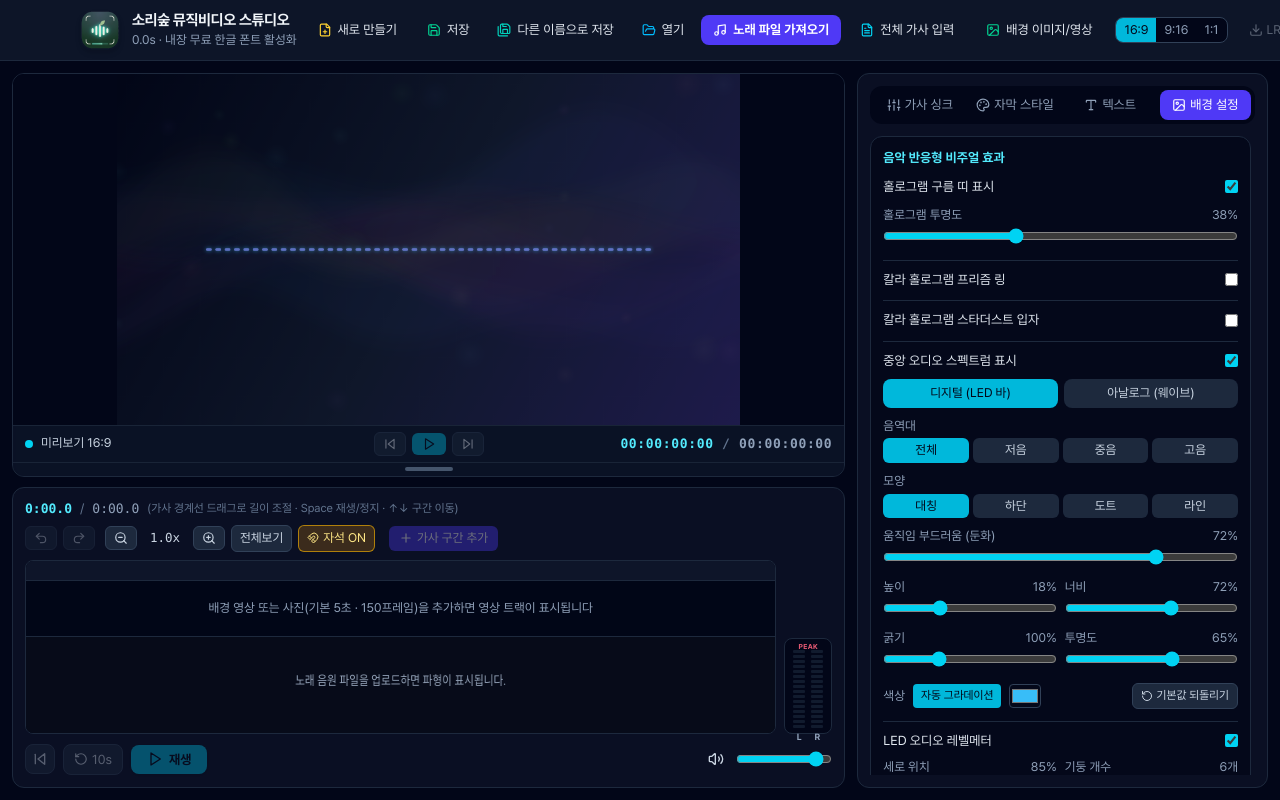
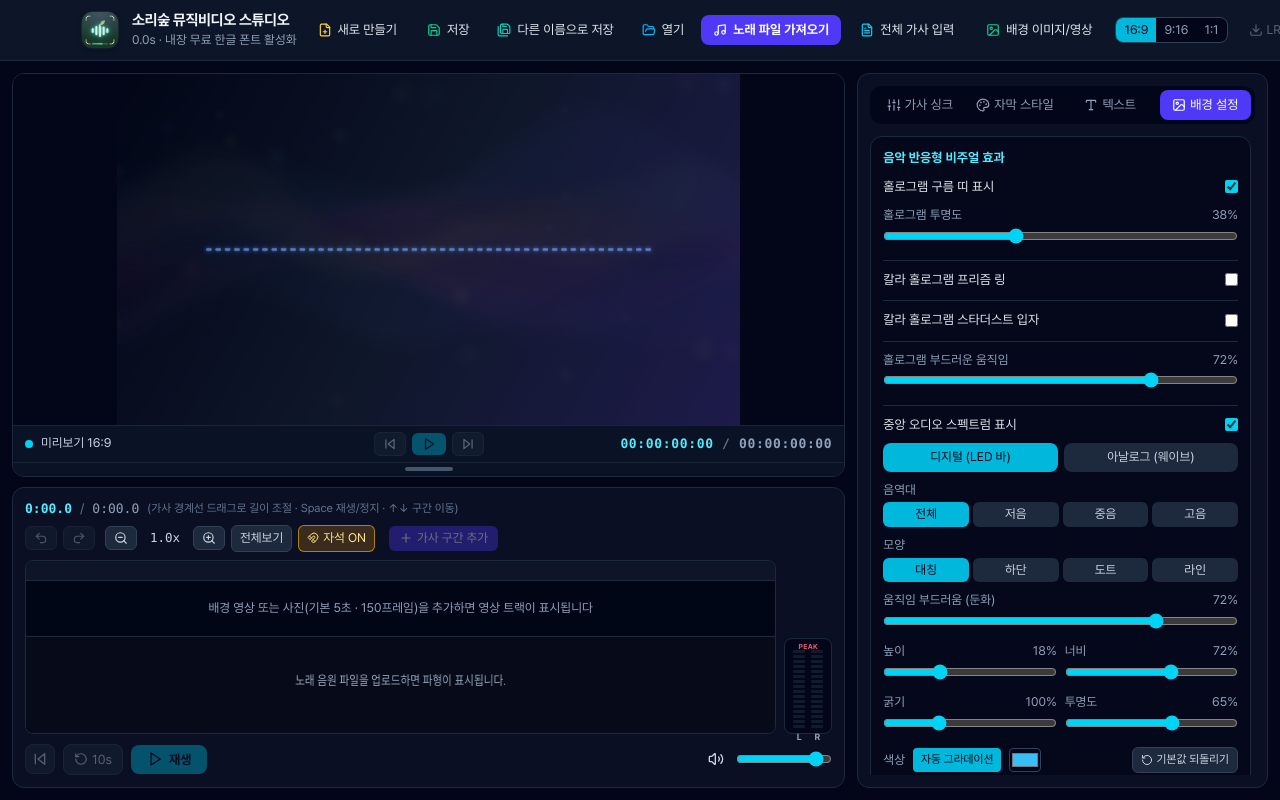
Before and after one commit to creatorjosephkr/sorisoop-studio, a React (Vite) app: page / in a window 1280 px wide. Both pictures are taken after a click on the button "배경 설정". Built offline with nearby package versions, Linux system fonts and the light colour scheme; a web font is replaced by a local one.

Commit message:
feat: add smoothing control for music-reactive hologram visual effects

```diff
--- a/src/App.tsx
+++ b/src/App.tsx
@@ -241,6 +241,7 @@ export function App() {
     prismRingOpacity: initialSettings.visualEffects?.prismRingOpacity ?? 0.55,
     prismParticlesEnabled: initialSettings.visualEffects?.prismParticlesEnabled ?? false,
     prismParticlesOpacity: initialSettings.visualEffects?.prismParticlesOpacity ?? 0.6,
+    hologramSmoothing: initialSettings.visualEffects?.hologramSmoothing ?? 0.72,
     spectrumEnabled: initialSettings.visualEffects?.spectrumEnabled ?? true,
     spectrumMode:
       initialSettings.visualEffects?.spectrumMode ?? DEFAULT_SPECTRUM_SETTINGS.spectrumMode,
@@ -2169,6 +2170,31 @@ export function App() {
                     )}
                   </div>
 
+                  {(visualEffects.hologramEnabled ||
+                    visualEffects.prismRingEnabled ||
+                    visualEffects.prismParticlesEnabled) && (
+                    <div className="border-t border-slate-800 pt-2.5">
+                      <div className="mb-1 flex justify-between text-[11px] text-slate-400">
+                        <span>홀로그램 부드러운 움직임</span>
+                        <span>{Math.round((visualEffects.hologramSmoothing ?? 0.72) * 100)}%</span>
+                      </div>
+                      <input
+                        type="range"
+                        min={0}
+                        max={0.94}
+                        step={0.02}
+                        value={visualEffects.hologramSmoothing ?? 0.72}
+                        onChange={(e) =>
+                          setVisualEffects((v) => ({
+                            ...v,
+                            hologramSmoothing: Number(e.target.value),
+                          }))
+                        }
+                        className="w-full accent-cyan-400"
+                      />
+                    </div>
+                  )}
+
                   <div className="border-t border-slate-800 pt-2.5 space-y-2.5">
                     <label className="flex items-center justify-between">
                       <span className="text-slate-200">중앙 오디오 스펙트럼 표시</span>
--- a/src/types.ts
+++ b/src/types.ts
@@ -101,6 +101,7 @@ export interface VisualEffectsConfig {
   prismRingOpacity?: number; // 0.05 ~ 1.0
   prismParticlesEnabled?: boolean;
   prismParticlesOpacity?: number; // 0.05 ~ 1.0
+  hologramSmoothing?: number; // 0 ~ 0.94 (음악 반응형 홀로그램 부드러운 움직임)
   spectrumEnabled: boolean;
   spectrumMode: SpectrumMode;
   spectrumOpacity: number; // 0.05 ~ 1.0
--- a/src/utils/subtitleRenderer.ts
+++ b/src/utils/subtitleRenderer.ts
@@ -10,7 +10,7 @@ import {
 
 const spectrumSmoothMap = new WeakMap<
   CanvasRenderingContext2D,
-  { bins: Float32Array; samples: Float32Array; ledLevels: Float32Array }
+  { bins: Float32Array; samples: Float32Array; ledLevels: Float32Array; hologramBins: Float32Array }
 >();
 
 export interface RenderFrameParams {
@@ -544,19 +544,39 @@ export function renderMusicVideoFrame({
 
   const baseScale = Math.min(width, height) / 1080;
 
+  // 음악 반응형 비주얼 효과(홀로그램 3종)용 스무딩 오디오 빈 계산
+  const rawHologramBins = spectrumBins && spectrumBins.length > 0 ? spectrumBins : new Uint8Array(48);
+  const holoSmooth = Math.max(0, Math.min(0.94, visualEffects?.hologramSmoothing ?? 0.72));
+  let holoEntry = spectrumSmoothMap.get(ctx);
+  if (!holoEntry || holoEntry.hologramBins.length !== rawHologramBins.length) {
+    holoEntry = {
+      bins: holoEntry?.bins.length === rawHologramBins.length ? holoEntry.bins : new Float32Array(rawHologramBins.length),
+      samples: holoEntry?.samples ?? new Float32Array(160),
+      ledLevels: holoEntry?.ledLevels ?? new Float32Array(24),
+      hologramBins: new Float32Array(rawHologramBins.length),
+    };
+    spectrumSmoothMap.set(ctx, holoEntry);
+  }
+  const holoKeep = holoSmooth;
+  const holoTake = 1 - holoKeep;
+  for (let i = 0; i < rawHologramBins.length; i++) {
+    holoEntry.hologramBins[i] = holoEntry.hologramBins[i] * holoKeep + rawHologramBins[i] * holoTake;
+  }
+  const hologramBins = holoEntry.hologramBins;
+
   // 평균 오디오 에너지(0~1) 계산
   let avgEnergy = 0;
   let bassEnergy = 0;
-  if (spectrumBins && spectrumBins.length > 0) {
+  if (hologramBins.length > 0) {
     let sum = 0;
     let bassSum = 0;
-    const bassCount = Math.max(1, Math.floor(spectrumBins.length * 0.25));
-    for (let i = 0; i < spectrumBins.length; i++) {
-      const v = spectrumBins[i] / 255;
+    const bassCount = Math.max(1, Math.floor(hologramBins.length * 0.25));
+    for (let i = 0; i < hologramBins.length; i++) {
+      const v = hologramBins[i] / 255;
       sum += v;
       if (i < bassCount) bassSum += v;
     }
-    avgEnergy = sum / spectrumBins.length;
+    avgEnergy = sum / hologramBins.length;
     bassEnergy = bassSum / bassCount;
   }
 
@@ -597,9 +617,9 @@ export function renderMusicVideoFrame({
         const u = i / steps;
         const x = -width * 0.06 + u * width * 1.12;
 
-        const binIdx = (band.binOffset + i) % (spectrumBins?.length || 48);
+        const binIdx = (band.binOffset + i) % hologramBins.length;
         const binVal =
-          spectrumBins && spectrumBins.length > 0 ? spectrumBins[binIdx] / 255 : 0.12;
+          spectrumBins && spectrumBins.length > 0 ? hologramBins[binIdx] / 255 : 0.12;
 
         // 3개의 위상이 다른 파동으로 구름이 뭉게뭉게 형태를 바꾸는 느낌 생성
         const centerWave =
@@ -664,7 +684,7 @@ export function renderMusicVideoFrame({
       const fy = s2 - Math.floor(s2);
       const bin =
         spectrumBins && spectrumBins.length > 0
-          ? spectrumBins[m % spectrumBins.length] / 255
+          ? hologramBins[m % hologramBins.length] / 255
           : 0.1;
 
       const mx = ((fx + Math.sin(t * 0.18 + m) * 0.08 + 1) % 1) * width;
@@ -686,7 +706,7 @@ export function renderMusicVideoFrame({
 
   // 1-A2. 칼라 홀로그램 프리즘 링 (음악 반응형)
   if (!transparentBackground && visualEffects?.prismRingEnabled) {
-    const rawBins = spectrumBins && spectrumBins.length > 0 ? spectrumBins : new Uint8Array(48);
+    const rawBins = hologramBins;
     let bass = 0;
     let mid = 0;
     let treble = 0;
@@ -751,7 +771,7 @@ export function renderMusicVideoFrame({
 
   // 1-A3. 칼라 홀로그램 스타더스트 입자 (음악 반응형)
   if (!transparentBackground && visualEffects?.prismParticlesEnabled) {
-    const rawBins = spectrumBins && spectrumBins.length > 0 ? spectrumBins : new Uint8Array(48);
+    const rawBins = hologramBins;
     let energy = 0;
     for (let i = 0; i < rawBins.length; i++) energy += rawBins[i] / 255;
     energy /= rawBins.length;
@@ -838,6 +858,7 @@ export function renderMusicVideoFrame({
         bins: new Float32Array(rawBins.length),
         samples: new Float32Array(160),
         ledLevels: new Float32Array(24),
+        hologramBins: new Float32Array(rawBins.length),
       };
       spectrumSmoothMap.set(ctx, smoothEntry);
     }
@@ -1049,6 +1070,7 @@ export function renderMusicVideoFrame({
         bins: new Float32Array(bins.length),
         samples: new Float32Array(160),
         ledLevels: new Float32Array(24),
+        hologramBins: new Float32Array(bins.length),
       };
       spectrumSmoothMap.set(ctx, smoothEntry);
     }
```
